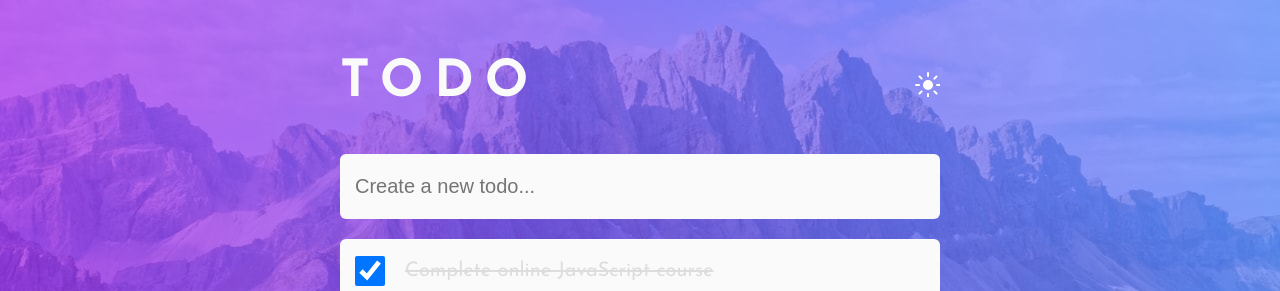
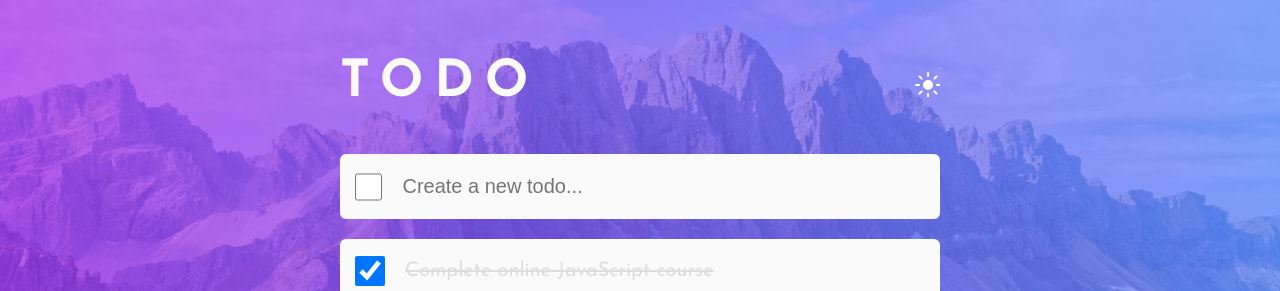
Before and after one commit to dd44it/study_projects, a React (Vite) app in the folder todo_app/: page / in a window 1280 px wide. Shown: the top 291 px of the page. Built offline with nearby package versions, Linux system fonts and the light colour scheme.

Commit message:
feat: add checkbox to initial input todo

```diff
--- a/todo_app/src/App.jsx
+++ b/todo_app/src/App.jsx
@@ -10,13 +10,18 @@ import FilterTodo from "./components/FIlterTodo";
 
 
 function App() {
-  const [todo, setTodo] = useState({ todo: '' });
+  const [todo, setTodo] = useState({ todo: '', done: false });
 
   const [filterTodo, setfilterTodo] = useState('all');
 
   function handleChange(e){
-    const {name, value} = e.target
-    setTodo({[name]: value})
+    const {name, value, type, checked} = e.target
+    setTodo(prevData => (
+      {
+        ...prevData,
+        [name]: type === "checkbox" ? checked : value
+      })
+    )
   }
 
   const [listTodo, setListTodo] = useState({
@@ -44,11 +49,11 @@ function App() {
           {
             id: nanoid(),
             todo: todo.todo,
-            done: false
+            done: todo.done,
           }
         ]
       })
-      setTodo({todo: ''})
+      setTodo({todo: '', done: false})
       console.log(listTodo)
     }
   }
@@ -93,7 +98,13 @@ function App() {
                   theme={context.theme}
                   toggleTheme={context.toggleTheme}
                 />
-                <InputTodo todo={todo.todo} handleChange={handleChange} keyPress={addTodo} theme={context.theme} />
+                <InputTodo
+                  todo={todo.todo}
+                  done={todo.done}
+                  handleChange={handleChange}
+                  keyPress={addTodo}
+                  theme={context.theme}
+                />
                 <ListTodo
                   listTodo={listTodo.todo}
                   theme={context.theme}
--- a/todo_app/src/components/InputTodo.jsx
+++ b/todo_app/src/components/InputTodo.jsx
@@ -1,7 +1,18 @@
 import React from "react";
 
 export default function InputTodo(props) {
+
   return (
+    <div className="input-wrapper">
+      <input
+        type="checkbox"
+        className="todo-checkbox"
+        name="done"
+        checked={props.done && true}
+        onChange={(e) => {
+          props.handleChange(e);
+        }}
+      />
       <input
         type="text"
         className={`input-todo  input-todo-${props.theme}`}
@@ -15,5 +26,6 @@ export default function InputTodo(props) {
           props.keyPress(e);
         }}
       />
+    </div>
   );
 }
--- a/todo_app/src/style/App.css
+++ b/todo_app/src/style/App.css
@@ -72,14 +72,23 @@
   background: url("../assets/icon-moon.svg");
 }
 
-.input-todo {
+.input-wrapper {
   width: 600px;
   height: 65px;
+  margin: 0 auto;
+  display: flex;
+  align-items: center;
+  margin-bottom: 20px;
+  background-color: hsl(var(--clr-light-very-gray));
+  border-radius: 6px;
+  padding: 3px 25px 3px 15px;
+  font-size: 20px;
+}
+
+.input-todo {
+  width: 100%;
   outline: none;
-  padding: 3px 15px;
-  border-radius: 6px;
   font-size: 20px;
-  margin-bottom: 20px;
   border: none;
 }
 
```
Lines whose indentation alone changed are shown as unchanged.
